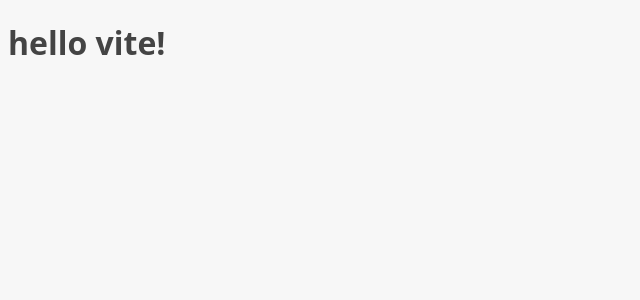
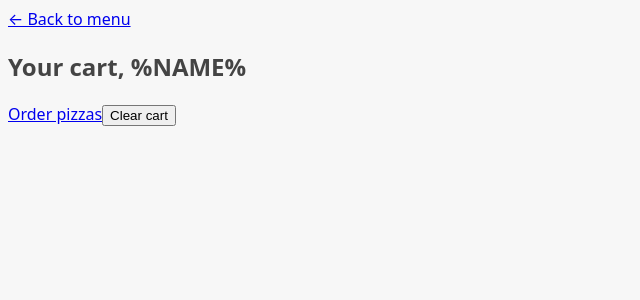
Before and after one commit to codejordy25/fast-react-pizza, a React (Vite) app: page /cart in a window 1280 px wide. Shown: the top 300 px of the page, without its empty margins (0-640 px from the left). Built offline with nearby package versions, Linux system fonts and the light colour scheme.

Commit message:
A new way of Implementing Routes

```diff
--- a/package.json
+++ b/package.json
@@ -11,7 +11,8 @@
   },
   "dependencies": {
     "react": "^18.2.0",
-    "react-dom": "^18.2.0"
+    "react-dom": "^18.2.0",
+    "react-router-dom": "^6.30.1"
   },
   "devDependencies": {
     "@types/react": "^18.2.15",
--- a/src/App.jsx
+++ b/src/App.jsx
@@ -1,9 +1,28 @@
+import React from "react";
+import { createBrowserRouter, RouterProvider } from "react-router-dom";
+import Home from "./ui/Home.jsx";
+import Menu from "./features/menu/Menu.jsx";
+
+import Cart from "./features/cart/Cart.jsx";
+import CreateOrder from "./features/order/CreateOrder.jsx";
+import Order from "./features/order/Order.jsx";
+
+const router = createBrowserRouter([
+  {
+    path: "/",
+    element: <Home />,
+  },
+  {
+    path: "/menu",
+    element: <Menu />,
+  },
+  { path: "/cart", element: <Cart /> },
+  { path: "/order/new", element: <CreateOrder /> },
+  { path: "/order/:orderId", element: <Order /> },
+]);
+
 function App() {
-  return (
-    <div>
-      <h1>hello vite!</h1>
-    </div>
-  );
+  return <RouterProvider router={router} />;
 }
 
 export default App;
--- a/src/features/menu/Menu.jsx
+++ b/src/features/menu/Menu.jsx
@@ -1,3 +1,4 @@
+import React from "react";
 function Menu() {
   return <h1>Menu</h1>;
 }
--- a/src/features/order/CreateOrder.jsx
+++ b/src/features/order/CreateOrder.jsx
@@ -1,3 +1,4 @@
+import React from "react";
 import { useState } from "react";
 
 // https://uibakery.io/regex-library/phone-number
--- a/src/features/order/Order.jsx
+++ b/src/features/order/Order.jsx
@@ -1,5 +1,5 @@
 // Test ID: IIDSAT
-
+import React from "react";
 import {
   calcMinutesLeft,
   formatCurrency,
--- a/src/features/order/OrderItem.jsx
+++ b/src/features/order/OrderItem.jsx
@@ -1,3 +1,4 @@
+import React from "react";
 import { formatCurrency } from "../../utils/helpers";
 
 function OrderItem({ item, isLoadingIngredients, ingredients }) {
--- a/src/ui/Home.jsx
+++ b/src/ui/Home.jsx
@@ -1,3 +1,4 @@
+import React from "react";
 function Home() {
   return (
     <div>
```
Also changed, not shown: src/features/cart/Cart.jsx (+5 -4 lines), 1 other file (tests, documents, lock files or other folders).
